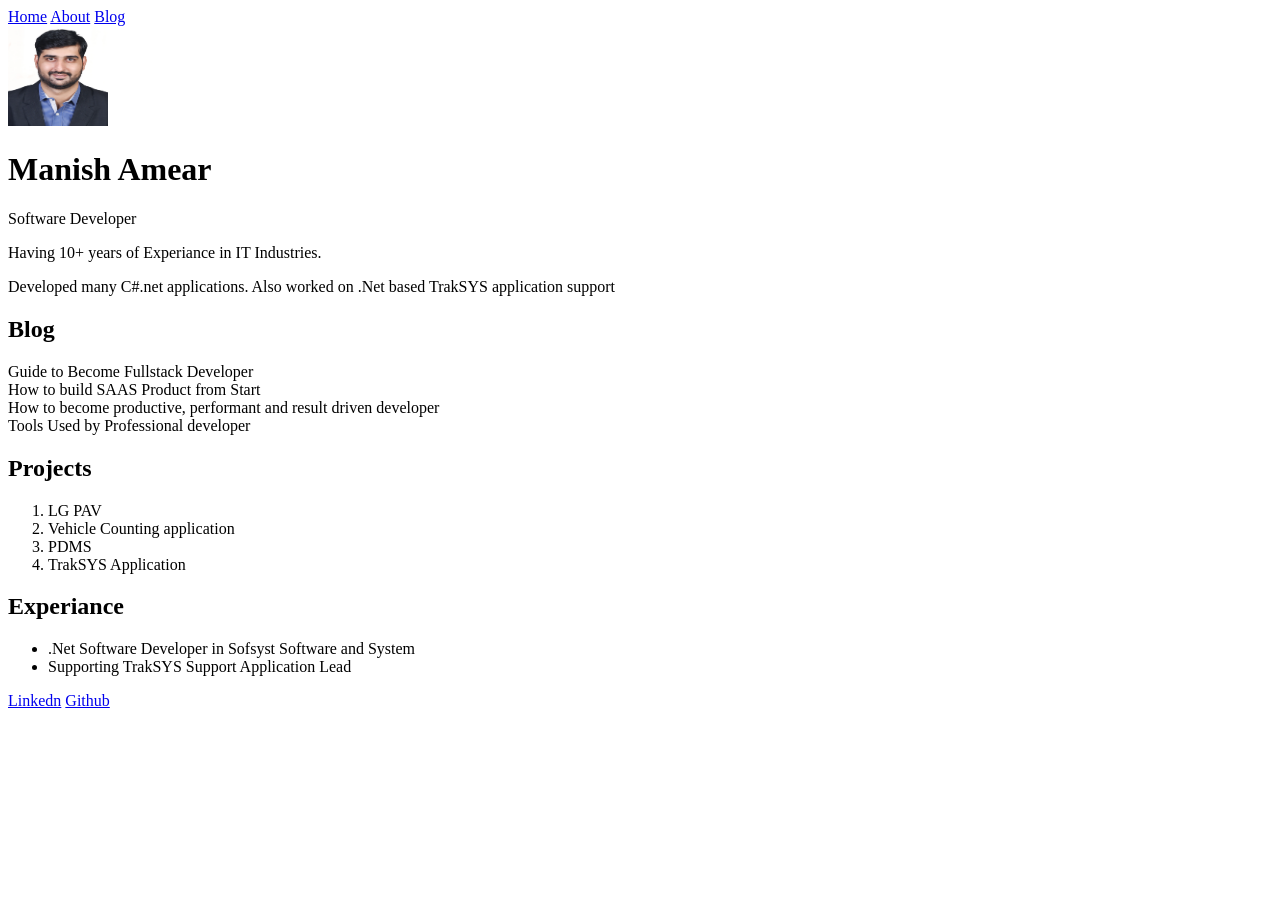
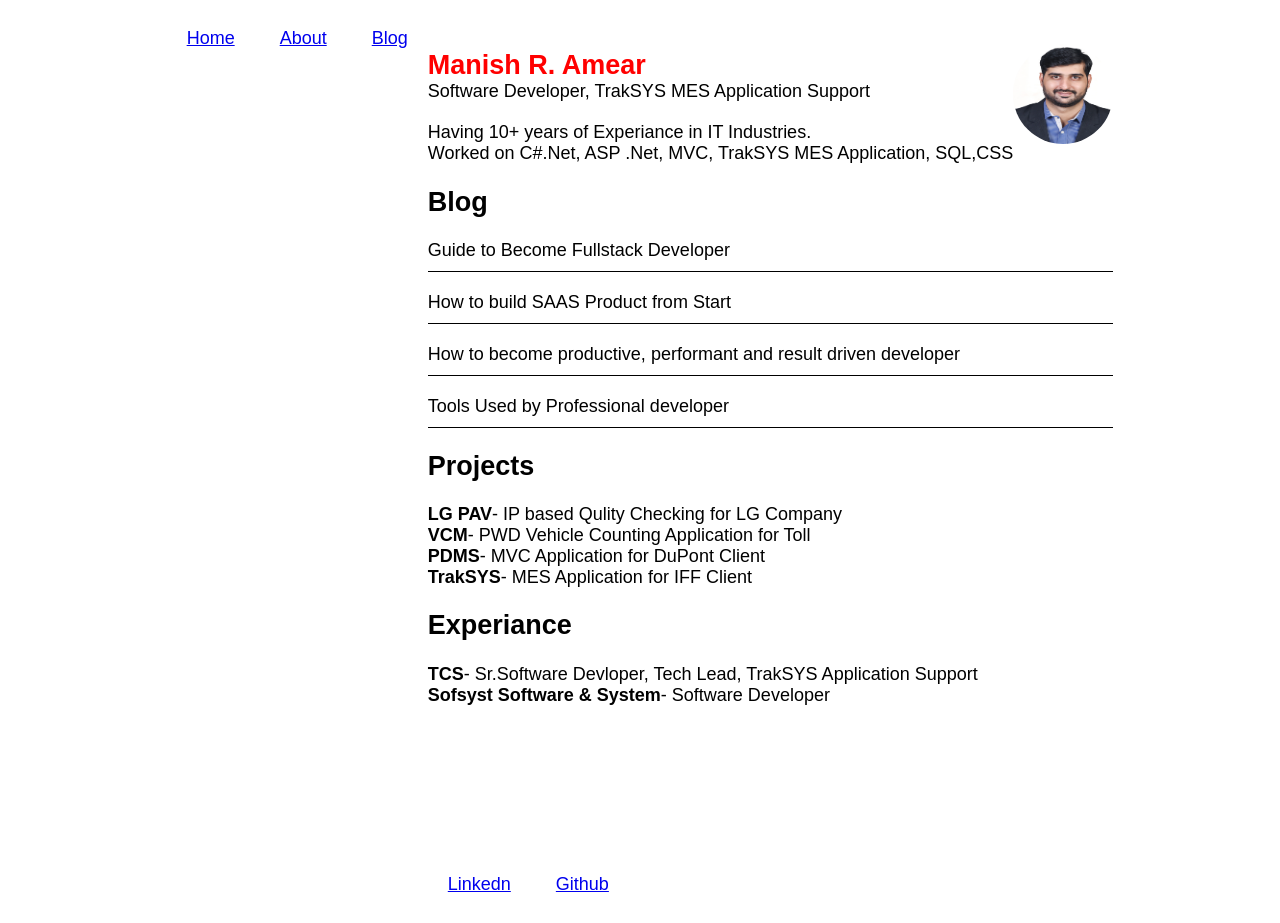
Before and after one commit to manishamesar421/Manish-Portfolio, a plain HTML site: page index.html in a window 1280 px wide. Before the commit the page ends 800 px from the top, so only its background shows below. Drawn offline with Linux system fonts and the light colour scheme.

Commit message:
profile created

```diff
--- /dev/null
+++ b/css/portfolio.css
@@ -0,0 +1,57 @@
+h1 {
+    color: red;
+    margin-bottom: 0px;
+}
+#css1:hover {
+    color: red;
+}
+a{
+    margin: 20px;
+}
+html{
+    margin: 20px;
+}
+
+.p1spacing{
+    margin-top: 20px;
+    margin-bottom: 0px;
+}
+.pspacing{
+    margin-top: 0px;
+    margin-bottom: 0px;
+}
+
+.blogformat{
+    margin-bottom: 20px;
+    border-bottom: 1px solid black;
+    padding-bottom: 10px;
+}
+html,body{
+    font-family: sans-serif;
+    font-size: large;
+}
+.spanfont{
+    /* font-family: "Roboto","ital"; */
+    font-weight: bold;
+}
+.spanmar{
+    margin-bottom: 30px;
+}
+.disptype{
+    display: flex;
+    flex-direction: row;
+}
+.imageauto{
+    margin: auto 0;
+}
+.imaground{
+    border-radius: 80px;
+}
+.pageallign{
+    display: flex;
+    justify-content: center;
+}
+.headermargin{
+    margin: auto 0;
+    max-width: 700;
+}
--- a/index.html
+++ b/index.html
@@ -4,43 +4,55 @@
     <meta charset="UTF-8">
     <meta http-equiv="X-UA-Compatible" content="IE=edge">
     <meta name="viewport" content="width=device-width, initial-scale=1.0">
+    <link href="css/portfolio.css" rel="stylesheet" />
+    <link href="https://fonts.googleapis.com/css2?family=Roboto:ital,wght@0,100;0,300;0,400;1,100;1,300&family=Secular+One&display=swap" rel="stylesheet">
     <title>Manish Amesar</title>
 </head>
-<body>
-    <a href="index.html">Home</a>
-    <a href="#">About</a>
-    <a href="#">Blog</a>
+<body class="pageallign">
+    <header >
+        <a id="css1" href="index.html">Home</a>
+        <a id="css1" href="#">About</a>
+        <a id="css1" href="#">Blog</a>
+    </header>
     <main>
+        <section class="disptype">
         <div>
-            <img src="./assets/images/My Pic.JPG" width="100" height="100">
+            <h1>Manish R. Amear</h1>
+            <span>Software Developer</span><span>,  TrakSYS MES Application Support</span>
+            <p class="p1spacing">Having 10+ years of Experiance in IT Industries.</p>
+            <p class="pspacing">Worked on C#.Net, ASP .Net, MVC, TrakSYS MES Application, SQL,CSS</p>
         </div>
-            <h1>Manish Amear</h1>
-            <span>Software Developer<span>
-            <p>Having 10+ years of Experiance in IT Industries.</p>
-            <p>Developed many C#.net applications. Also worked on .Net based TrakSYS application support</p>
+        <div class="imageauto">
+            <img src="./assets/images/My Pic.JPG" class="imaground" width="100" height="100">
+        </div>
+        </section>
         <section>
             <h2>Blog</h2>
-            <div>Guide to Become Fullstack Developer</div>
-            <div>How to build SAAS Product from Start</div>
-            <div>How to become productive, performant and result driven developer</div>
-            <div>Tools Used by Professional developer</div>
+            <div class="blogformat">Guide to Become Fullstack Developer</div>
+            <div class="blogformat">How to build SAAS Product from Start</div>
+            <div class="blogformat">How to become productive, performant and result driven developer</div>
+            <div class="blogformat">Tools Used by Professional developer</div>
         </section>
         <section>
             <h2>Projects</h2>
-            <ol>
-                <li>LG PAV</li>
-                <li>Vehicle Counting application</li>
-                <li>PDMS</li>
-                <li>TrakSYS Application</li>
-            </ol>
+            <span class="spanfont spanmar">LG PAV</span><span class="spanmar">- IP based Qulity Checking for LG Company</span><br>
+            <span class="spanfont spanmar">VCM</span><span class="spanmar">- PWD Vehicle Counting Application for Toll</span><br>
+            <span class="spanfont spanmar">PDMS</span><span class="spanmar">- MVC Application for DuPont Client</span><br>
+            <span class="spanfont spanmar">TrakSYS</span><span class="spanmar">- MES Application for IFF Client</span>
         </section>
         <section>
             <h2>Experiance</h2>
-            <ul>
-                <li>.Net Software Developer in Sofsyst Software and System</li>
-                <li>Supporting TrakSYS Support Application Lead</li>
-            </ul>
+            <span class="spanfont spanmar">TCS</span><span class="spanmar">- Sr.Software Devloper, Tech Lead, TrakSYS Application Support</span><br>
+            <span class="spanfont spanmar">Sofsyst Software & System</span><span class="spanmar">- Software Developer</span><br>
         </section>
+        <br>
+        <br>
+        <br>
+        <br>
+        <br>
+        <br>
+        <br>
+        <br>
         <footer>
             <a href="#">Linkedn</a>
             <a href="#">Github</a>
```
